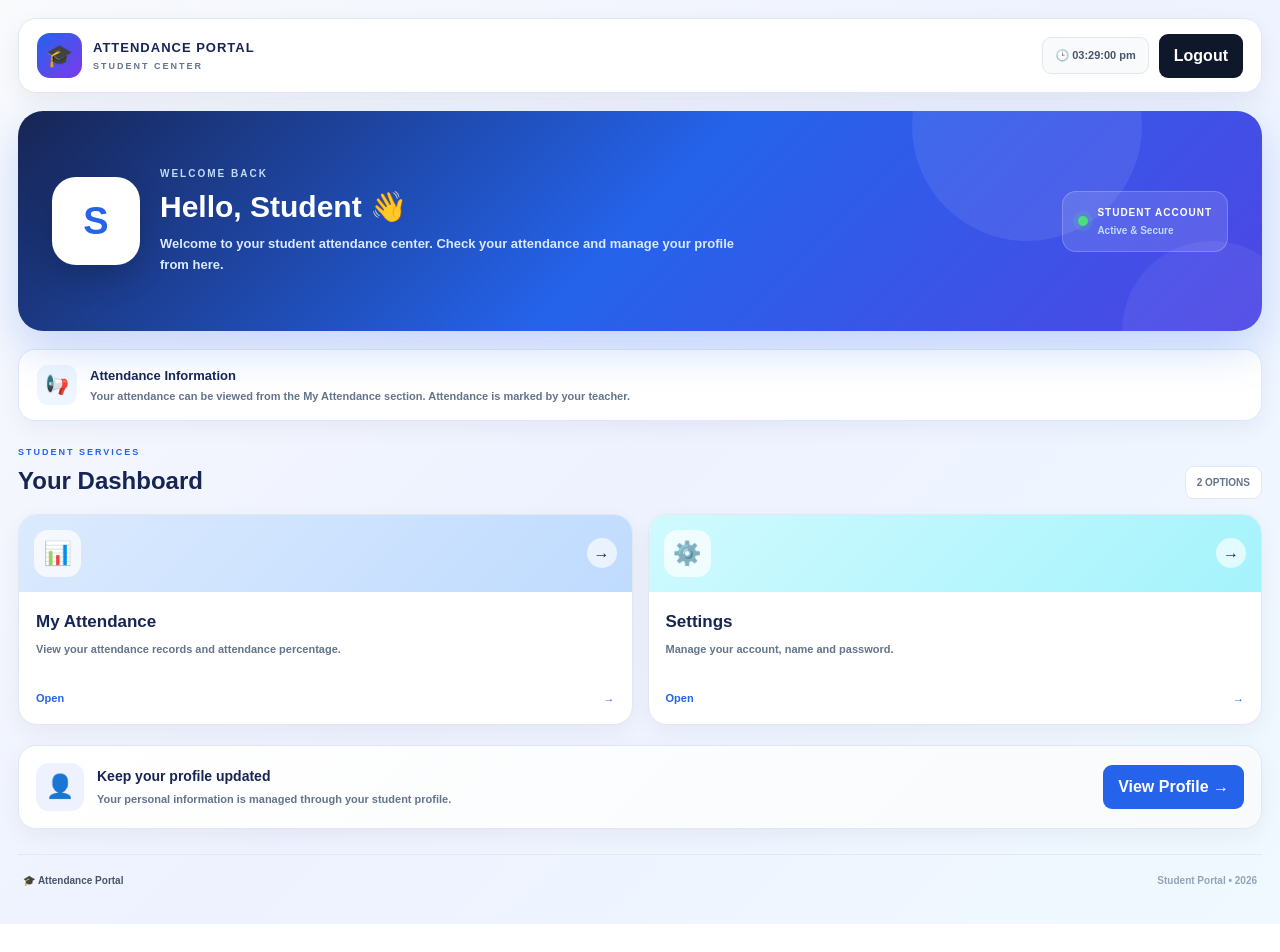
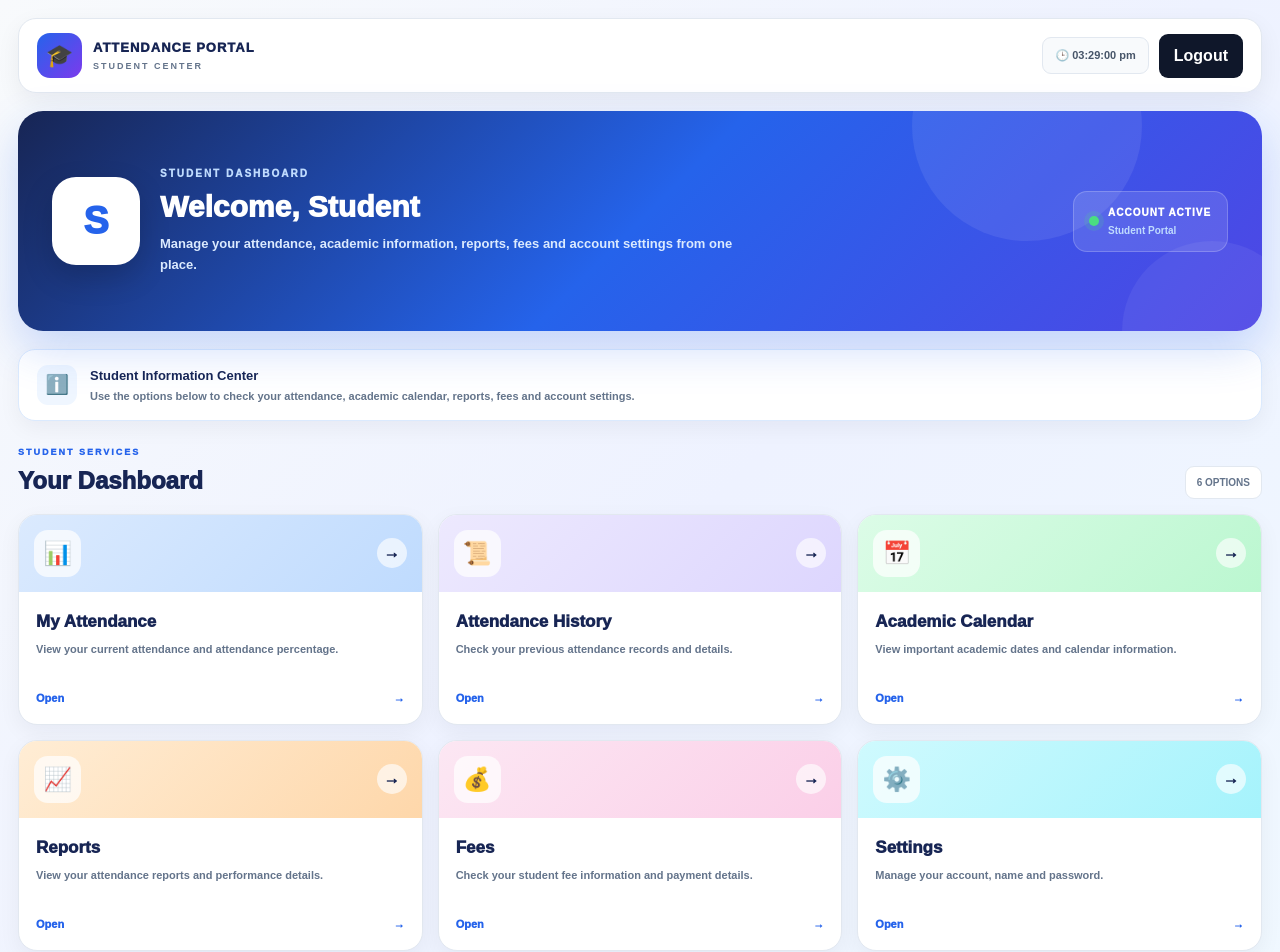
Before and after one commit to harshchauhan201951/ATTENDANCE-PORTAL, a Next.js app: page /student/dashboard in a window 1280 px wide. Shown: the top 952 px of the page. Before the commit the page ends 924 px from the top, so only its background shows below. Built offline with nearby package versions, Linux system fonts and the light colour scheme.

Commit message:
Restore student dashboard options and rename attendance

```diff
--- a/app/student/dashboard/page.tsx
+++ b/app/student/dashboard/page.tsx
@@ -67,9 +67,37 @@ export default function StudentDashboardPage() {
     {
       icon: "📊",
       title: "My Attendance",
-      description: "View your attendance records and attendance percentage.",
+      description: "View your current attendance and attendance percentage.",
       path: "/student/attendance",
       className: "blue",
+    },
+    {
+      icon: "📜",
+      title: "Attendance History",
+      description: "Check your previous attendance records and details.",
+      path: "/student/attendance-history",
+      className: "purple",
+    },
+    {
+      icon: "📅",
+      title: "Academic Calendar",
+      description: "View important academic dates and calendar information.",
+      path: "/student/calendar",
+      className: "green",
+    },
+    {
+      icon: "📈",
+      title: "Reports",
+      description: "View your attendance reports and performance details.",
+      path: "/student/reports",
+      className: "orange",
+    },
+    {
+      icon: "💰",
+      title: "Fees",
+      description: "Check your student fee information and payment details.",
+      path: "/student/fees",
+      className: "pink",
     },
     {
       icon: "⚙️",
@@ -86,8 +114,11 @@ export default function StudentDashboardPage() {
 
         {/* TOP NAVIGATION */}
         <nav style={styles.navbar}>
+
           <div style={styles.brandArea}>
-            <div style={styles.brandIcon}>🎓</div>
+            <div style={styles.brandIcon}>
+              🎓
+            </div>
 
             <div>
               <div style={styles.brandName}>
@@ -101,6 +132,7 @@ export default function StudentDashboardPage() {
           </div>
 
           <div style={styles.navRight}>
+
             <div style={styles.clock}>
               🕒 {time}
             </div>
@@ -111,32 +143,36 @@ export default function StudentDashboardPage() {
             >
               Logout
             </button>
+
           </div>
+
         </nav>
 
         {/* HERO */}
         <section style={styles.hero}>
+
           <div style={styles.heroGlowOne} />
           <div style={styles.heroGlowTwo} />
 
           <div style={styles.heroContent}>
+
             <div style={styles.avatar}>
               {firstLetter}
             </div>
 
             <div style={styles.welcomeArea}>
+
               <div style={styles.smallGreeting}>
-                WELCOME BACK
+                STUDENT DASHBOARD
               </div>
 
               <h1 style={styles.welcomeTitle}>
-                Hello, {studentName} 👋
+                Welcome, {studentName}
               </h1>
 
               <p style={styles.welcomeText}>
-                Welcome to your student attendance center.
-                Check your attendance and manage your profile
-                from here.
+                Manage your attendance, academic information,
+                reports, fees and account settings from one place.
               </p>
 
               {username && (
@@ -144,46 +180,54 @@ export default function StudentDashboardPage() {
                   Username: {username}
                 </div>
               )}
+
             </div>
+
           </div>
 
           <div style={styles.heroSide}>
+
             <div style={styles.statusDot} />
 
             <div>
               <div style={styles.onlineText}>
-                STUDENT ACCOUNT
+                ACCOUNT ACTIVE
               </div>
 
               <div style={styles.onlineSub}>
-                Active & Secure
+                Student Portal
               </div>
             </div>
+
           </div>
+
         </section>
 
         {/* NOTICE */}
         <section style={styles.notice}>
+
           <div style={styles.noticeIcon}>
-            📢
+            ℹ️
           </div>
 
           <div>
             <div style={styles.noticeTitle}>
-              Attendance Information
+              Student Information Center
             </div>
 
             <p style={styles.noticeText}>
-              Your attendance can be viewed from the
-              My Attendance section. Attendance is marked
-              by your teacher.
+              Use the options below to check your attendance,
+              academic calendar, reports, fees and account settings.
             </p>
           </div>
+
         </section>
 
         {/* SERVICES */}
         <section>
+
           <div style={styles.sectionHeading}>
+
             <div>
               <div style={styles.sectionEyebrow}>
                 STUDENT SERVICES
@@ -197,9 +241,11 @@ export default function StudentDashboardPage() {
             <div style={styles.serviceCount}>
               {cards.length} OPTIONS
             </div>
+
           </div>
 
           <div style={styles.cardGrid}>
+
             {cards.map((card) => (
               <button
                 key={card.path}
@@ -207,14 +253,18 @@ export default function StudentDashboardPage() {
                 onClick={() => router.push(card.path)}
                 style={styles.serviceCard}
               >
+
                 <div
                   style={{
                     ...styles.cardTop,
-                    ...(card.className === "blue"
-                      ? styles.cardBlue
-                      : styles.cardCyan),
+                    ...(styles[
+                      `card${card.className
+                        .charAt(0)
+                        .toUpperCase()}${card.className.slice(1)}`
+                    ] || {}),
                   }}
                 >
+
                   <div style={styles.cardIcon}>
                     {card.icon}
                   </div>
@@ -222,9 +272,11 @@ export default function StudentDashboardPage() {
                   <div style={styles.arrow}>
                     →
                   </div>
+
                 </div>
 
                 <div style={styles.cardBody}>
+
                   <h3 style={styles.cardTitle}>
                     {card.title}
                   </h3>
@@ -237,27 +289,34 @@ export default function StudentDashboardPage() {
                     <span>Open</span>
                     <span>→</span>
                   </div>
+
                 </div>
+
               </button>
             ))}
+
           </div>
+
         </section>
 
-        {/* BOTTOM PANEL */}
+        {/* PROFILE PANEL */}
         <section style={styles.bottomPanel}>
+
           <div style={styles.bottomIcon}>
             👤
           </div>
 
           <div style={styles.bottomText}>
+
             <h3 style={styles.bottomTitle}>
               Keep your profile updated
             </h3>
 
             <p style={styles.bottomDescription}>
-              Your personal information is managed
-              through your student profile.
+              Your personal information is managed through
+              your student profile.
             </p>
+
           </div>
 
           <button
@@ -267,10 +326,12 @@ export default function StudentDashboardPage() {
           >
             View Profile →
           </button>
+
         </section>
 
         {/* FOOTER */}
         <footer style={styles.footer}>
+
           <div style={styles.footerBrand}>
             🎓 Attendance Portal
           </div>
@@ -278,6 +339,7 @@ export default function StudentDashboardPage() {
           <div>
             Student Portal • 2026
           </div>
+
         </footer>
 
       </div>
@@ -288,13 +350,15 @@ export default function StudentDashboardPage() {
 const styles: {
   [key: string]: React.CSSProperties;
 } = {
+
   page: {
     minHeight: "100vh",
     background:
       "linear-gradient(135deg,#f8fafc 0%,#eef2ff 50%,#f0f9ff 100%)",
     padding: "18px",
     boxSizing: "border-box",
-    fontFamily: "Arial, Helvetica, sans-serif",
+    fontFamily:
+      "Arial, Helvetica, sans-serif",
     color: "#0f172a",
   },
 
@@ -314,7 +378,8 @@ const styles: {
     justifyContent: "space-between",
     gap: "15px",
     marginBottom: "18px",
-    boxShadow: "0 8px 25px rgba(15,23,42,0.06)",
+    boxShadow:
+      "0 8px 25px rgba(15,23,42,0.06)",
     flexWrap: "wrap",
   },
 
@@ -338,7 +403,7 @@ const styles: {
 
   brandName: {
     fontSize: "13px",
-    fontWeight: "900",
+    fontWeight: "1000",
     letterSpacing: "1px",
     color: "#172554",
   },
@@ -436,7 +501,7 @@ const styles: {
     alignItems: "center",
     justifyContent: "center",
     fontSize: "38px",
-    fontWeight: "900",
+    fontWeight: "1000",
     boxShadow:
       "0 12px 30px rgba(0,0,0,0.18)",
   },
@@ -448,7 +513,7 @@ const styles: {
   smallGreeting: {
     color: "#bfdbfe",
     fontSize: "10px",
-    fontWeight: "900",
+    fontWeight: "1000",
     letterSpacing: "2px",
     marginBottom: "8px",
   },
@@ -458,7 +523,7 @@ const styles: {
     color: "#ffffff",
     fontSize: "30px",
     lineHeight: 1.2,
-    fontWeight: "900",
+    fontWeight: "1000",
     wordBreak: "break-word",
   },
 
@@ -510,7 +575,7 @@ const styles: {
   onlineText: {
     color: "#ffffff",
     fontSize: "10px",
-    fontWeight: "900",
+    fontWeight: "1000",
     letterSpacing: "1px",
   },
 
@@ -571,7 +636,7 @@ const styles: {
   sectionEyebrow: {
     color: "#2563eb",
     fontSize: "9px",
-    fontWeight: "900",
+    fontWeight: "1000",
     letterSpacing: "2px",
     marginBottom: "3px",
   },
@@ -579,7 +644,7 @@ const styles: {
   sectionTitle: {
     margin: 0,
     fontSize: "24px",
-    fontWeight: "900",
+    fontWeight: "1000",
     color: "#172554",
   },
 
@@ -596,7 +661,7 @@ const styles: {
   cardGrid: {
     display: "grid",
     gridTemplateColumns:
-      "repeat(2,minmax(0,1fr))",
+      "repeat(3,minmax(0,1fr))",
     gap: "15px",
   },
 
@@ -624,6 +689,26 @@ const styles: {
       "linear-gradient(135deg,#dbeafe,#bfdbfe)",
   },
 
+  cardPurple: {
+    background:
+      "linear-gradient(135deg,#ede9fe,#ddd6fe)",
+  },
+
+  cardGreen: {
+    background:
+      "linear-gradient(135deg,#dcfce7,#bbf7d0)",
+  },
+
+  cardOrange: {
+    background:
+      "linear-gradient(135deg,#ffedd5,#fed7aa)",
+  },
+
+  cardPink: {
+    background:
+      "linear-gradient(135deg,#fce7f3,#fbcfe8)",
+  },
+
   cardCyan: {
     background:
       "linear-gradient(135deg,#cffafe,#a5f3fc)",
@@ -649,7 +734,7 @@ const styles: {
     alignItems: "center",
     justifyContent: "center",
     color: "#172554",
-    fontWeight: "900",
+    fontWeight: "1000",
   },
 
   cardBody: {
@@ -660,7 +745,7 @@ const styles: {
     margin: 0,
     color: "#172554",
     fontSize: "17px",
-    fontWeight: "900",
+    fontWeight: "1000",
   },
 
   cardDescription: {
@@ -676,7 +761,7 @@ const styles: {
     marginTop: "13px",
     color: "#2563eb",
     fontSize: "11px",
-    fontWeight: "900",
+    fontWeight: "1000",
     display: "flex",
     alignItems: "center",
     justifyContent: "space-between",
@@ -717,7 +802,7 @@ const styles: {
     margin: 0,
     color: "#172554",
     fontSize: "14px",
-    fontWeight: "900",
+    fontWeight: "1000",
   },
 
   bottomDescription: {
```
